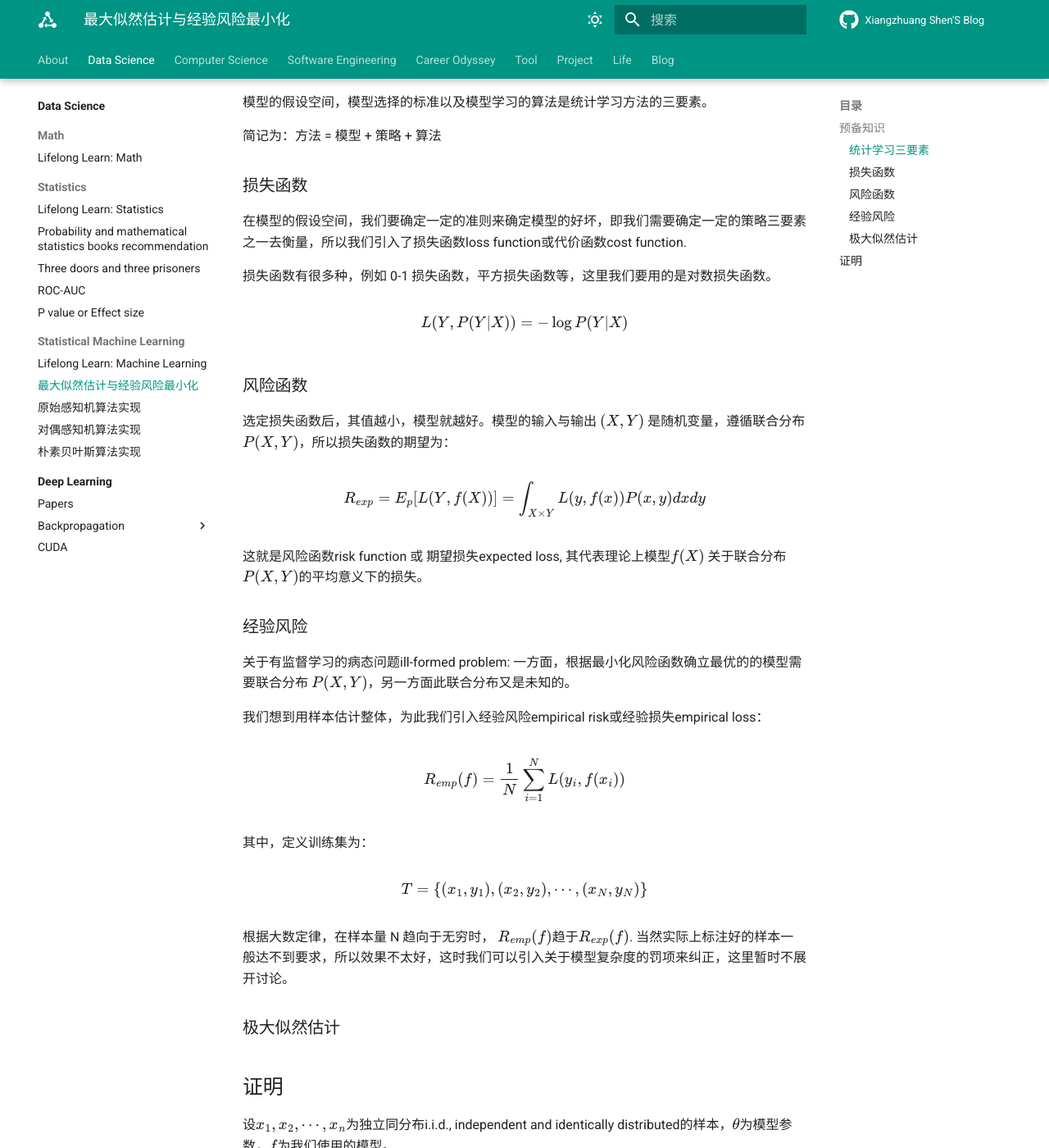
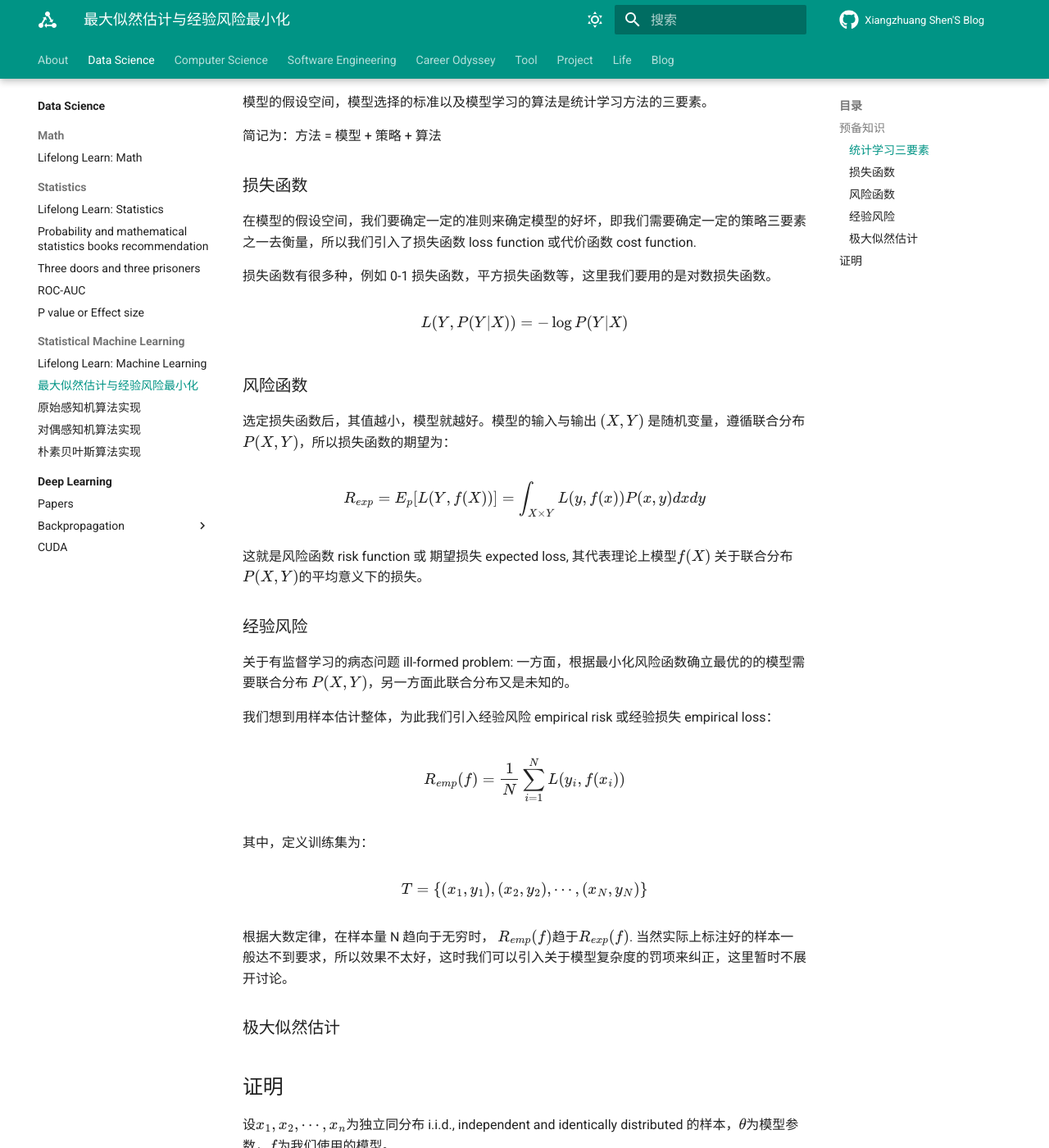
Before and after one commit to shenxiangzhuang/shenxiangzhuang.github.io, an MkDocs documentation site: the page built from docs/datascience/ml/mle-mer.md, in a window 1280 px wide and 1400 px high, scrolled down 392 px. Shown: the whole window at 82% size. Built offline with MkDocs 1.6.1 and Material for MkDocs 9.7.7, drawn with Linux system fonts in a browser that asks for light colours; comment, search, counter and statistics services are not loaded.

```diff
--- a/docs/datascience/ml/mle-mer.md
+++ b/docs/datascience/ml/mle-mer.md
@@ -19,7 +19,7 @@
 
 ### 损失函数
 
-在模型的假设空间，我们要确定一定的准则来确定模型的好坏，即我们需要确定一定的策略三要素之一去衡量，所以我们引入了损失函数loss function或代价函数cost function.
+在模型的假设空间，我们要确定一定的准则来确定模型的好坏，即我们需要确定一定的策略三要素之一去衡量，所以我们引入了损失函数 loss function 或代价函数 cost function.
 
 损失函数有很多种，例如 0-1 损失函数，平方损失函数等，这里我们要用的是对数损失函数。
 
@@ -36,15 +36,15 @@
 R_{exp} = E_p[L(Y, f(X))] = \int_{X \times Y} L(y, f(x))P(x, y)dxdy
 $$
 
-这就是风险函数risk function 或 期望损失expected loss, 其代表理论上模型$f(X)$ 关于联合分布 $P(X, Y)$的平均意义下的损失。
+这就是风险函数 risk function 或 期望损失 expected loss, 其代表理论上模型$f(X)$ 关于联合分布 $P(X, Y)$的平均意义下的损失。
 
 
 
 ### 经验风险
 
-关于有监督学习的病态问题ill-formed problem: 一方面，根据最小化风险函数确立最优的的模型需要联合分布 $P(X, Y)$，另一方面此联合分布又是未知的。
+关于有监督学习的病态问题 ill-formed problem: 一方面，根据最小化风险函数确立最优的的模型需要联合分布 $P(X, Y)$，另一方面此联合分布又是未知的。
 
-我们想到用样本估计整体，为此我们引入经验风险empirical risk或经验损失empirical loss：
+我们想到用样本估计整体，为此我们引入经验风险 empirical risk 或经验损失 empirical loss：
 
 $$
 R_{emp}(f) = \frac{1}{N}\sum_{i=1}^{N}L(y_i, f(x_i))
@@ -64,7 +64,7 @@
 
 ## 证明
 
-设$x_1, x_2, \cdots , x_n$为独立同分布i.i.d., independent and identically distributed的样本，$\theta$为模型参数，$f$为我们使用的模型。
+设$x_1, x_2, \cdots , x_n$为独立同分布 i.i.d., independent and identically distributed 的样本，$\theta$为模型参数，$f$为我们使用的模型。
 
 由 i.i.d.:
 
```
